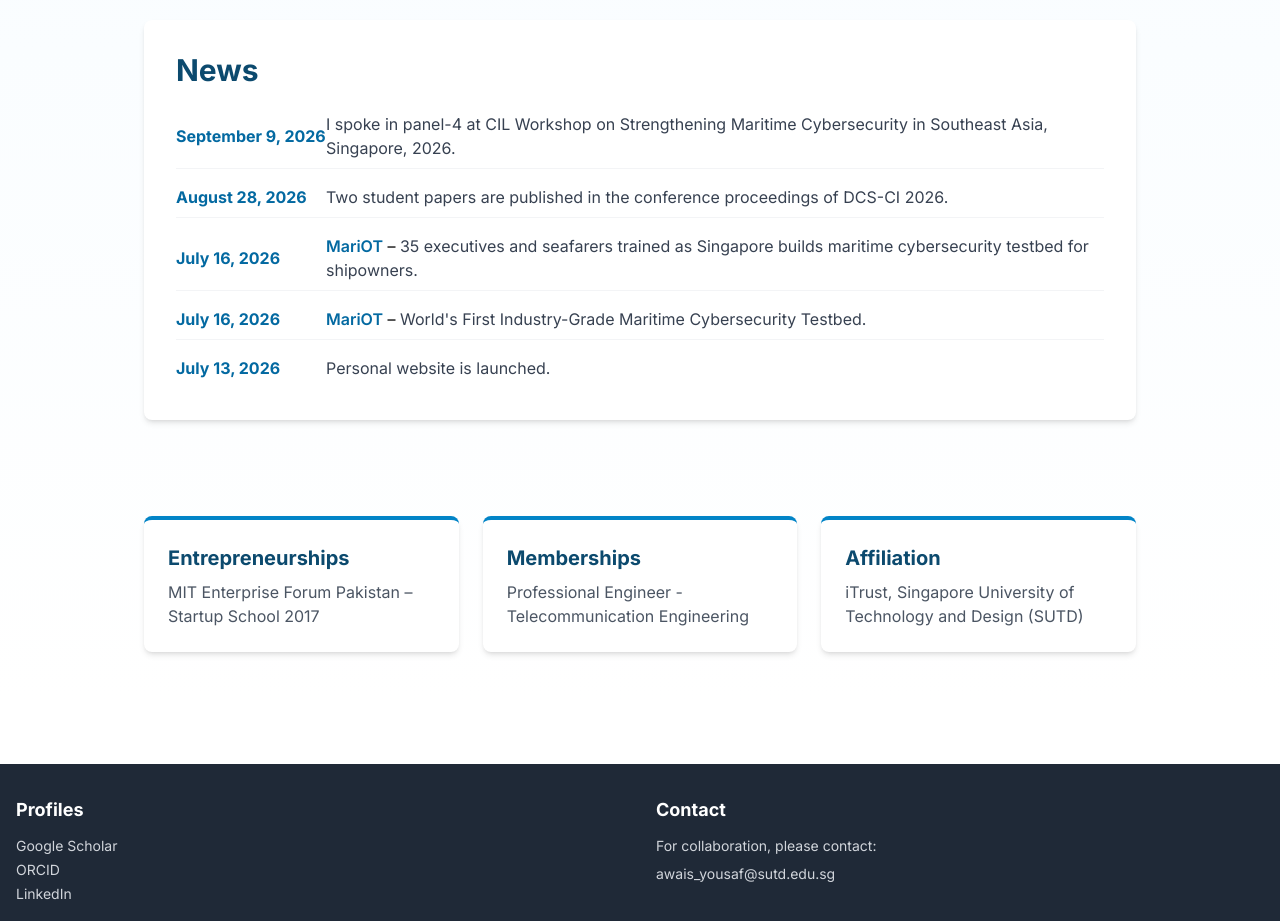
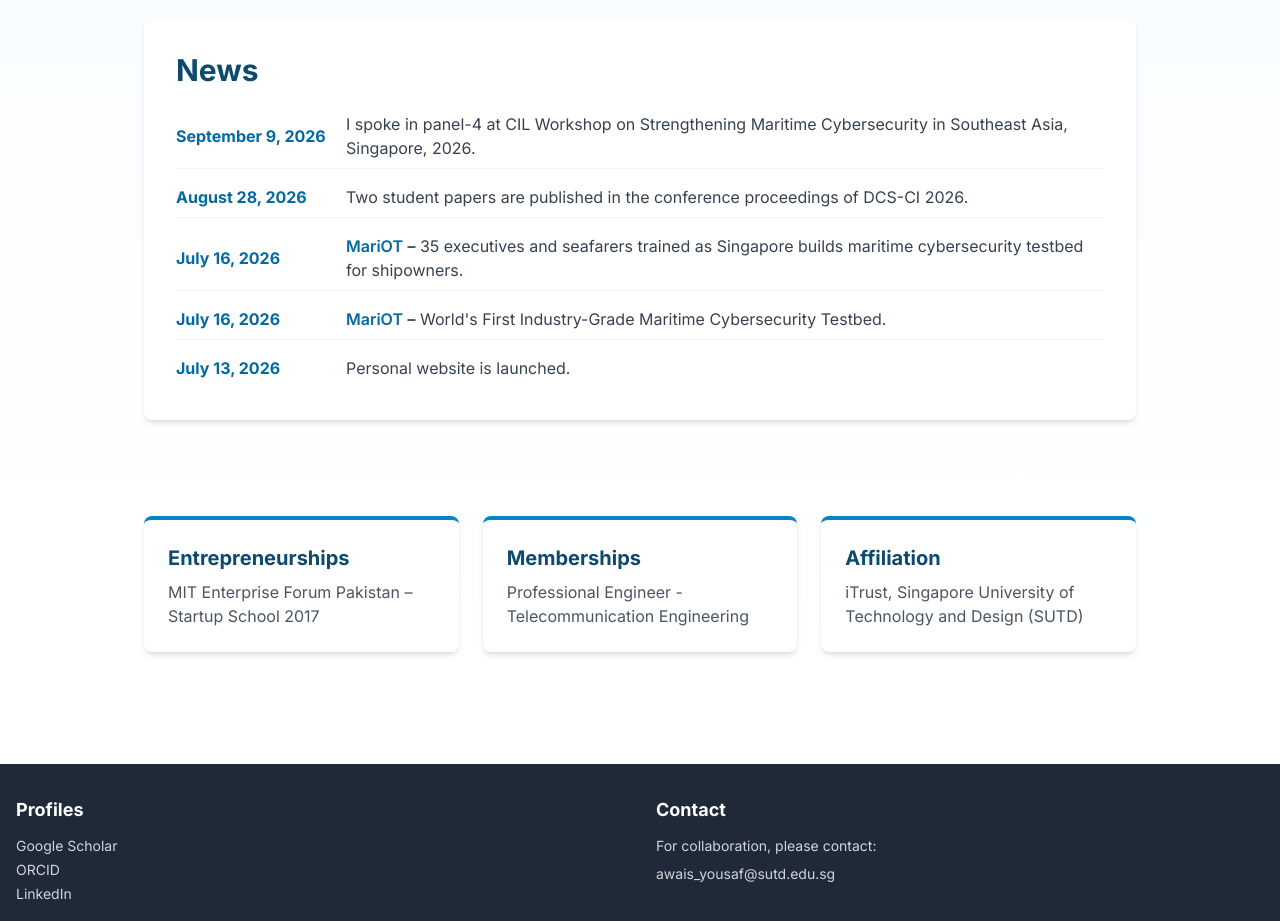
Before and after one commit to drawaisyousaf/drawaisyousaf.github.io, a Next.js app: page / in a window 1280 px wide. Shown: the part 1320-2241 px from the top of the page. Built offline with nearby package versions, Linux system fonts and the light colour scheme.

Commit message:
Update page.tsx
Minor formatting...

```diff
--- a/src/app/page.tsx
+++ b/src/app/page.tsx
@@ -108,17 +108,17 @@ export default function Home() {
           <ul className="space-y-4">
 
             <li className="flex flex-col sm:flex-row sm:items-center border-b border-gray-100 pb-2 last:border-0">
-              <span className="font-bold text-primary-700 min-w-[150px]">September 9, 2026</span>
+              <span className="font-bold text-primary-700 min-w-[170px]">September 9, 2026</span>
               <span className="text-gray-700">I spoke in panel-4 at CIL Workshop on Strengthening Maritime Cybersecurity in Southeast Asia, Singapore, 2026.</span>
             </li>
 
             <li className="flex flex-col sm:flex-row sm:items-center border-b border-gray-100 pb-2 last:border-0">
-              <span className="font-bold text-primary-700 min-w-[150px]">August 28, 2026</span>
+              <span className="font-bold text-primary-700 min-w-[170px]">August 28, 2026</span>
               <span className="text-gray-700">Two student papers are published in the conference proceedings of DCS-CI 2026.</span>
             </li>
 
             <li className="flex flex-col sm:flex-row sm:items-center border-b border-gray-100 pb-2 last:border-0">
-              <span className="font-bold text-primary-700 min-w-[150px]">July 16, 2026</span>
+              <span className="font-bold text-primary-700 min-w-[170px]">July 16, 2026</span>
               <span>
                 <a
                   href="https://thedigitalship.com/news/maritime-satellite-communications/35-executives-and-seafarers-trained-as-singapore-builds-maritime-cybersecurity-testbed-for-shipowners/"
@@ -136,7 +136,7 @@ export default function Home() {
             </li>
 
             <li className="flex flex-col sm:flex-row sm:items-center border-b border-gray-100 pb-2 last:border-0">
-              <span className="font-bold text-primary-700 min-w-[150px]">July 16, 2026</span>
+              <span className="font-bold text-primary-700 min-w-[170px]">July 16, 2026</span>
               <span>
                 <a
                   href="https://www.linkedin.com/pulse/charting-safer-seas-how-singapore-building-worlds-first-industry-grade-51dnc"
@@ -154,7 +154,7 @@ export default function Home() {
             </li>
 
             <li className="flex flex-col sm:flex-row sm:items-center border-b border-gray-100 pb-2 last:border-0">
-              <span className="font-bold text-primary-700 min-w-[150px]">July 13, 2026</span>
+              <span className="font-bold text-primary-700 min-w-[170px]">July 13, 2026</span>
               <span className="text-gray-700">Personal website is launched.</span>
             </li>
 
```
